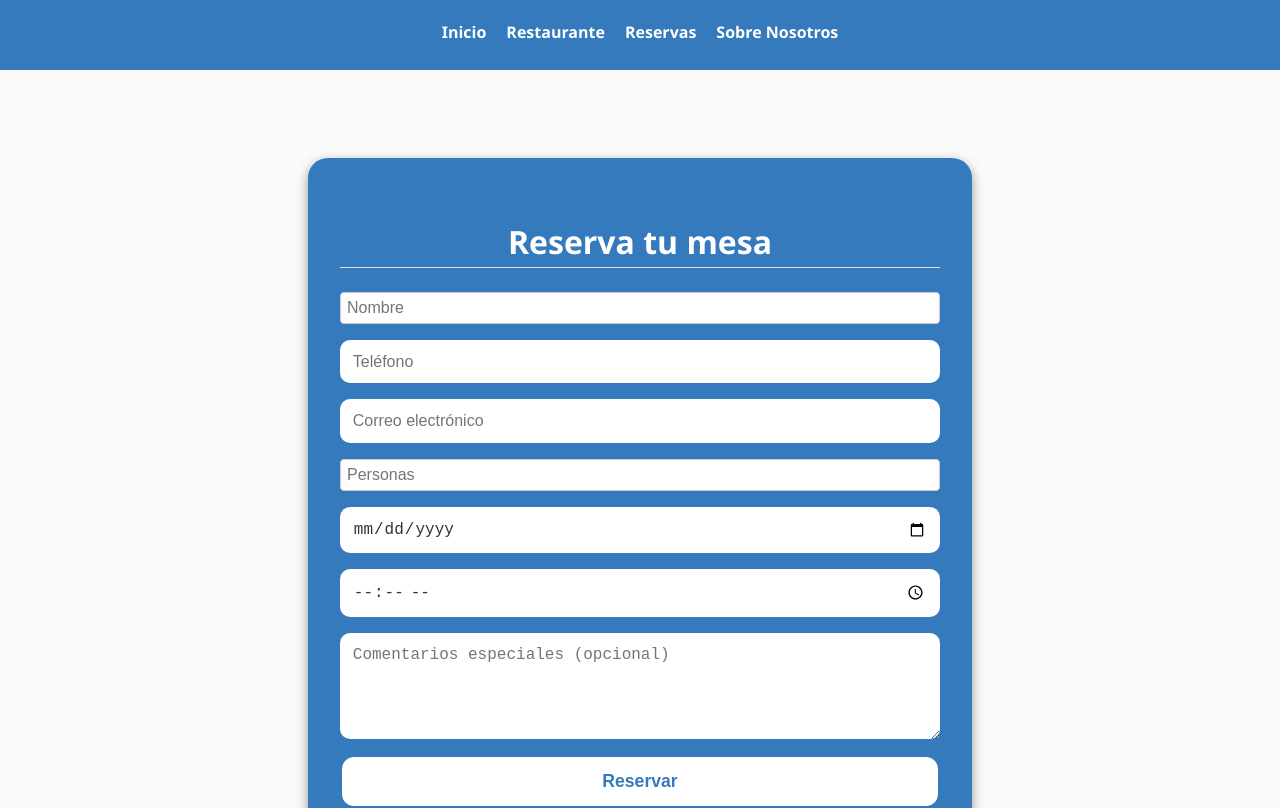
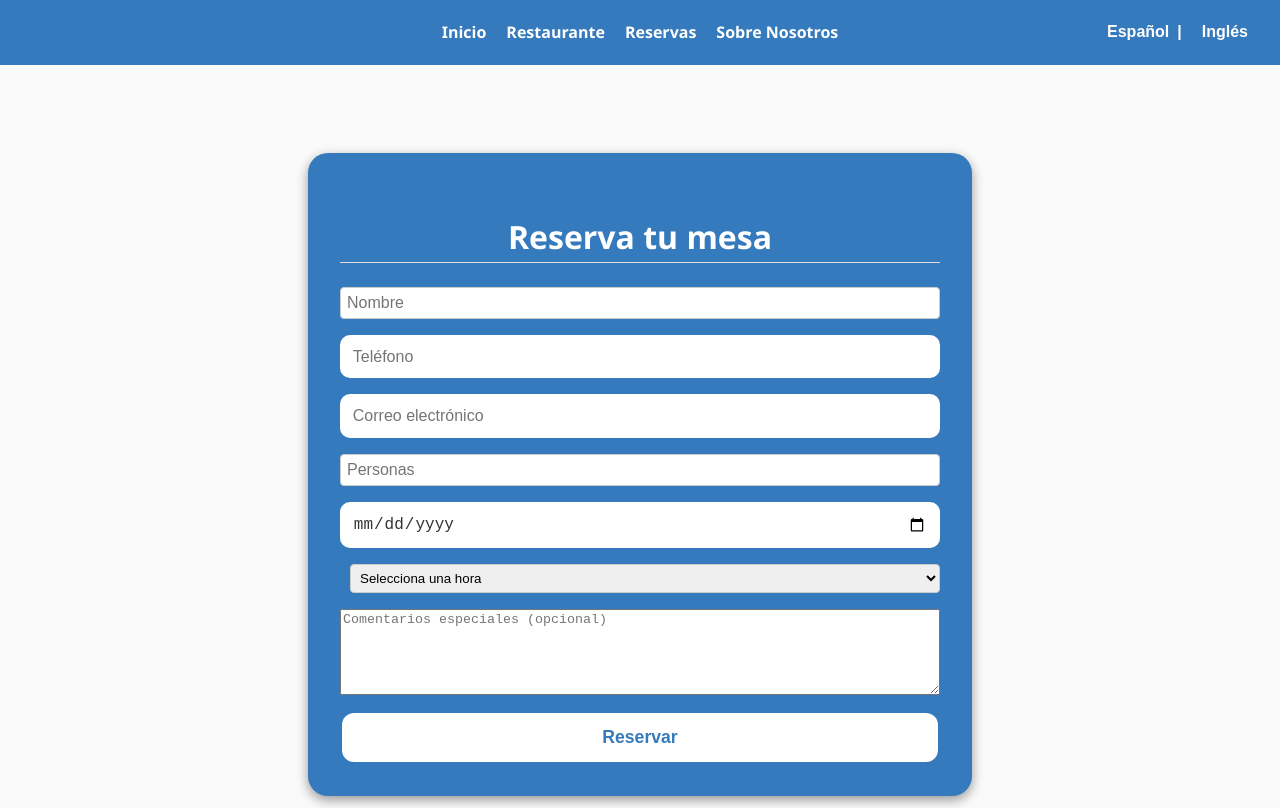
Before and after one commit to alexrotar908/antidoto_web, a React (Create React App) app: page /reservas in a window 1280 px wide. Shown: the top 808 px of the page. Built offline with nearby package versions, Linux system fonts and the light colour scheme.

Commit message:
Actualizo proyecto web

```diff
--- a/package.json
+++ b/package.json
@@ -8,8 +8,11 @@
     "@testing-library/jest-dom": "^6.6.3",
     "@testing-library/react": "^16.3.0",
     "@testing-library/user-event": "^13.5.0",
+    "i18next": "^25.2.1",
+    "i18next-browser-languagedetector": "^8.2.0",
     "react": "^19.1.0",
     "react-dom": "^19.1.0",
+    "react-i18next": "^15.5.3",
     "react-router-dom": "^7.6.2",
     "react-scripts": "5.0.1",
     "web-vitals": "^2.1.4"
--- a/src/components/navbar.css
+++ b/src/components/navbar.css
@@ -1,52 +1,88 @@
 .navbar {
   background-color: #357ABD;
-  padding: 15px 0;
+  padding: 15px 30px;
   display: flex;
-  justify-content: center;
   align-items: center;
-  flex-wrap: wrap;
-  overflow-x: auto;              /* permite deslizar horizontalmente */
-  white-space: nowrap;           /* evita que los enlaces se apilen */
-  -webkit-overflow-scrolling: touch; /* scroll suave en iOS */
+  position: relative; /* para posición relativa del selector */
 }
 
-.navbar ul {
-  list-style: none;
-  margin: 0;
-  padding: 0;
+.nav-links {
   display: flex;
   gap: 20px;
+  margin: 0 auto; /* Esto centra el ul */
+  list-style: none;
+  padding: 0;
+  align-items: center;
 }
 
-.navbar a {
+.nav-links li a {
   color: #ffffff;
   text-decoration: none;
   font-weight: 600;
   font-size: 16px;
   transition: color 0.3s, border-bottom 0.3s;
   padding-bottom: 5px;
-  display: inline-block;         /* importante para scroll horizontal */
 }
 
-/* Hover */
-.navbar a:hover {
+.nav-links li a:hover {
   color: #ffd700;
   border-bottom: 2px solid #ffd700;
 }
 
-/* -------------------------- */
-/*        MEDIA QUERY         */
-/* -------------------------- */
+/* Mantén el selector de idioma pegado a la derecha */
+.language-selector {
+  color: #ffffff;
+  font-weight: 600;
+  font-size: 16px;
+  display: flex;
+  gap: 8px;
+  position: absolute;
+  right: 30px;
+  top: 50%;
+  transform: translateY(-50%);
+}
+
+.language-selector button {
+  background: transparent;
+  border: none;
+  color: #ffffff;
+  font-weight: 600;
+  cursor: pointer;
+  font-size: 16px;
+  padding: 0;
+  transition: color 0.3s;
+}
+
+.language-selector button:hover {
+  color: #ffd700;
+}
+
+.language-selector button:not(:last-child)::after {
+  content: "|";
+  color: #ffffff;
+  margin-left: 8px;
+  margin-right: 8px;
+}
+
+/* Responsive */
 @media (max-width: 768px) {
   .navbar {
-    flex-wrap: nowrap;           /* evita salto de línea */
-    justify-content: flex-start;
-    padding: 10px;
-    overflow-x: auto;
+    padding: 10px 15px;
   }
 
-  .navbar a {
-    margin: 0 15px;
-    font-size: 16px;
+  .nav-links {
+    gap: 15px;
+  }
+
+  .language-selector {
+    position: static;
+    transform: none;
+    margin-left: auto;
+    gap: 5px;
+  }
+
+  .language-selector button:not(:last-child)::after {
+    margin-left: 5px;
+    margin-right: 5px;
   }
 }
--- a/src/components/navbar.js
+++ b/src/components/navbar.js
@@ -1,5 +1,6 @@
 import React, { useEffect, useState } from 'react';
 import { Link, useLocation } from 'react-router-dom';
+import { useTranslation } from 'react-i18next';
 import './navbar.css';
 
 const ADMIN_KEY = 'antidotoSuperClave2024';
@@ -7,6 +8,8 @@ const ADMIN_KEY = 'antidotoSuperClave2024';
 function Navbar() {
   const location = useLocation();
   const [isAdmin, setIsAdmin] = useState(false);
+
+  const { t, i18n } = useTranslation();
 
   useEffect(() => {
     const params = new URLSearchParams(location.search);
@@ -17,26 +20,32 @@ function Navbar() {
       setIsAdmin(true);
     } else {
       const savedKey = sessionStorage.getItem('adminKey');
-      if (savedKey === ADMIN_KEY) {
-        setIsAdmin(true);
-      } else {
-        setIsAdmin(false);
-      }
+      setIsAdmin(savedKey === ADMIN_KEY);
     }
   }, [location]);
 
-  const adminLink = isAdmin ? <li><Link to={`/admin?key=${ADMIN_KEY}`}>Admin</Link></li> : null;
+  const adminLink = isAdmin ? <li><Link to={`/admin?key=${ADMIN_KEY}`}>{t('admin')}</Link></li> : null;
+
+  const changeLanguage = (lng) => {
+    i18n.changeLanguage(lng);
+  };
 
   return (
     <nav className="navbar">
-      <ul>
-        <li><Link to="/">Inicio</Link></li>
-        <li><Link to="/restaurante">Restaurante</Link></li>
-        <li><Link to="/reservas">Reservas</Link></li>
-        <li><Link to="/sobre-nosotros">Sobre Nosotros</Link></li>
-        {adminLink}
-      </ul>
+     <ul className="nav-links">
+      <li><Link to="/">{t('inicio')}</Link></li>
+      <li><Link to="/restaurante">{t('restaurante.title')}</Link></li>
+      <li><Link to="/reservas">{t('reservas')}</Link></li>
+      <li><Link to="/sobre-nosotros">{t('sobreNosotros')}</Link></li>
+           {adminLink}
+     </ul>
+
+     <div className="language-selector">
+       <button onClick={() => changeLanguage('es')}>{t('espanol')}</button>
+       <button onClick={() => changeLanguage('en')}>{t('ingles')}</button>
+     </div>
     </nav>
+
   );
 }
 
--- /dev/null
+++ b/src/i18n.js
@@ -0,0 +1,71 @@
+import i18n from 'i18next';
+import { initReactI18next } from 'react-i18next';
+
+const resources = {
+  en: {
+    translation: {
+      inicio: "Home",
+      restaurante: "Restaurant",
+      reservas: "Reservations",
+      sobreNosotros: "About Us",
+      admin: "Admin",
+      idioma: "Language",
+      espanol: "Spanish",
+      ingles: "English",
+      footerLeft: "© {{year}} Antídoto · Madrid",
+      footerRight: "Website created by <0>Ai Creations Lex</0>",
+       home: {
+        welcome: "Welcome to Antidoto",
+        subtitle: "The flavor of Madrid in every sip and bite",
+        restaurantButton: "Restaurant",
+      },
+      restaurante: {
+        title: "Restaurant",
+        desayuno: "Breakfasts and Snacks",
+        menuDia: "Menu of the Day",
+        comidas: "Meals",
+        tostasBocadillos: "Toast and Sandwiches",
+        bebidas: "Drinks",
+      },
+    }
+  },
+  es: {
+    translation: {
+      inicio: "Inicio",
+      restaurante: "Restaurante",
+      reservas: "Reservas",
+      sobreNosotros: "Sobre Nosotros",
+      admin: "Admin",
+      idioma: "Idioma",
+      espanol: "Español",
+      ingles: "Inglés",
+      footerLeft: "© {{year}} Antídoto · Madrid",
+      footerRight: "Sitio web realizado por <0>Ai Creations Lex</0>",
+      home: {
+        welcome: "Bienvenidos a Antidoto",
+        subtitle: "El sabor de Madrid en cada sorbo y bocado",
+        restaurantButton: "Restaurante",
+      },
+         restaurante: {
+        title: "Restaurante",
+        desayuno: "Desayunos y meriendas",
+        menuDia: "Menú del día",
+        comidas: "Comidas",
+        tostasBocadillos: "Tostas y Bocadillos",
+        bebidas: "Bebidas",
+      },
+
+    }
+  }
+};
+
+i18n
+  .use(initReactI18next)
+  .init({
+    resources,
+    lng: 'es', // idioma por defecto
+    fallbackLng: 'es',
+    interpolation: { escapeValue: false },
+  });
+
+export default i18n;
--- a/src/index.js
+++ b/src/index.js
@@ -3,6 +3,7 @@ import ReactDOM from 'react-dom/client';
 import './index.css';
 import App from './App';
 import reportWebVitals from './reportWebVitals';
+import './i18n';
 
 const root = ReactDOM.createRoot(document.getElementById('root'));
 root.render(
--- a/src/pages/about/about.js
+++ b/src/pages/about/about.js
@@ -59,6 +59,17 @@ const About = () => {
             title="Mapa del restaurante Antídoto"
           ></iframe>
         </div>
+
+        {/* Opción 1: Enlace para descargar o abrir el PDF */}
+        <h2 className="reportaje-titulo">
+          REPORTAJE "ANTÍDOTO BAR RESTAURANTE" <br />Javier Hernández
+        </h2>
+        <p>
+         <a href="/reportaje_antidoto_bar_restaurante_cristina_tatu_maties.pdf" target="_blank" rel="noopener noreferrer" className="pdf-link">
+           Ver el reportaje en PDF
+         </a>
+        </p>
+
       </div>
     </div>
   );
--- a/src/pages/reservas/reservas.css
+++ b/src/pages/reservas/reservas.css
@@ -22,7 +22,8 @@
 }
 
 .reserva-form input,
-.reserva-form textarea {
+.reserva-form textarea
+.reserva-form select {
   padding: 0.8rem;
   border-radius: 10px;
   border: none;
@@ -33,7 +34,8 @@
 }
 
 .reserva-form input:focus,
-.reserva-form textarea:focus {
+.reserva-form textarea:focus
+.reserva-form select:focus {
   outline: none;
   box-shadow: 0 0 5px 2px gold;
 }
@@ -54,6 +56,8 @@
   cursor: pointer;
   transition: background-color 0.3s ease, color 0.3s ease;
 }
+
+
 
 .reserva-form button:hover {
   background-color: gold;
@@ -88,7 +92,8 @@
   }
 
   .reserva-form input,
-  .reserva-form textarea {
+  .reserva-form textarea
+  .reserva-form select {
     font-size: 0.95rem;
     padding: 0.7rem;
   }
--- a/src/pages/reservas/reservas.js
+++ b/src/pages/reservas/reservas.js
@@ -77,6 +77,67 @@ const Reservas = () => {
     }
   };
 
+  const today = new Date().toISOString().split('T')[0];
+
+   const getOpcionesHora = () => {
+  const opciones = [];
+  const ahora = new Date();
+  const hoy = today;
+  const fechaSeleccionada = new Date(formData.fecha);
+  const diaSemana = fechaSeleccionada.getDay(); // 0: domingo, 6: sábado
+
+  let horaApertura = 0;
+  let horaCierre = 23;
+
+  // Definir rango de apertura por día de la semana
+  if (diaSemana >= 1 && diaSemana <= 5) { // lunes a viernes
+    horaApertura = 8;
+    horaCierre = 24;
+  } else if (diaSemana === 6) { // sábado
+    horaApertura = 10;
+    horaCierre = 24;
+  } else if (diaSemana === 0) { // domingo
+    horaApertura = 10;
+    horaCierre = 17;
+  }
+
+  let horaInicio = horaApertura;
+  let minutoInicio = 0;
+
+  if (formData.fecha === hoy) {
+    ahora.setHours(ahora.getHours() + 1);
+    const proximaHora = ahora.getHours();
+    const proximoMinuto = ahora.getMinutes();
+
+    // Asegurarse que no sea antes del horario de apertura
+    if (proximaHora > horaApertura || (proximaHora === horaApertura && proximoMinuto > 0)) {
+      horaInicio = proximaHora;
+      minutoInicio = proximoMinuto;
+    }
+  }
+
+  for (let h = horaInicio; h < horaCierre; h++) {
+    for (let m of [0, 15, 30, 45]) {
+      if (
+        h > horaInicio ||
+        (h === horaInicio && m >= minutoInicio)
+      ) {
+        const hh = String(h).padStart(2, '0');
+        const mm = String(m).padStart(2, '0');
+        opciones.push(`${hh}:${mm}`);
+      }
+    }
+  }
+
+  // Agregar 00:00 si está abierto hasta las 00:00
+  if (horaCierre === 24 && (horaInicio <= 23 || formData.fecha !== hoy)) {
+    opciones.push("00:00");
+  }
+
+  return opciones;
+};
+
+
   return (
 
     <div className="reservas-container">
@@ -127,14 +188,19 @@ const Reservas = () => {
             value={formData.fecha}
             onChange={handleChange}
             required
+            min={today}
           />
-          <input
-            type="time"
+          <select
             name="hora"
             value={formData.hora}
             onChange={handleChange}
             required
-          />
+          >
+            <option value="">Selecciona una hora</option>
+            {getOpcionesHora().map((hora) => (
+              <option key={hora} value={hora}>{hora}</option>
+            ))}
+          </select>
           <textarea
             name="comentarios"
             placeholder="Comentarios especiales (opcional)"
--- a/src/pages/restaurante.js
+++ b/src/pages/restaurante.js
@@ -1,6 +1,6 @@
-// src/pages/Restaurante.js
 import React from 'react';
 import { Link } from 'react-router-dom';
+import { useTranslation } from 'react-i18next';
 import desayunoImg from '../imagenes_desayuno/churros.jpg';
 import comidaImg from '../imagenes/comida.jpg';
 import bocadilloImg from '../imagenes_bocadillo/bocadillo.jpg';
@@ -9,17 +9,19 @@ import bebidaImg from '../imagenes_bebidas/bebida.jpg';
 import './restaurante.css';
 
 const Restaurante = () => {
+  const { t } = useTranslation();
+
   const restauranteList = [
-    { nombre: 'Desayunos y meriendas', ruta: '/desayunos-meriendas', imagen: desayunoImg },
-    { nombre: 'Menú del día', ruta: '/menu_del_dia', imagen: menuImg },
-    { nombre: 'Comidas', ruta: '/comida', imagen: comidaImg },
-    { nombre: 'Tostas y Bocadillos', ruta: '/tostas_bocadillos' , imagen: bocadilloImg },
-    { nombre: 'Bebidas', ruta: '/bebidas' , imagen: bebidaImg },
+    { nombre: t('restaurante.desayuno'), ruta: '/desayunos-meriendas', imagen: desayunoImg },
+    { nombre: t('restaurante.menuDia'), ruta: '/menu_del_dia', imagen: menuImg },
+    { nombre: t('restaurante.comidas'), ruta: '/comida', imagen: comidaImg },
+    { nombre: t('restaurante.tostasBocadillos'), ruta: '/tostas_bocadillos', imagen: bocadilloImg },
+    { nombre: t('restaurante.bebidas'), ruta: '/bebidas', imagen: bebidaImg },
   ];
 
   return (
     <div className="restaurante-container">
-      <h1>Restaurante</h1>
+      <h1>{t('restaurante.title')}</h1>
       <div className="restaurante-grid">
         {restauranteList.map((restaurante, index) => (
           <Link to={restaurante.ruta} className="restaurante-card" key={index}>
```
Also changed, not shown: src/App.js (+12 -2 lines), src/pages/about/about.css (+28 -0 lines), src/pages/home/home.js (+11 -6 lines), 2 other files (tests, documents, lock files or other folders).
